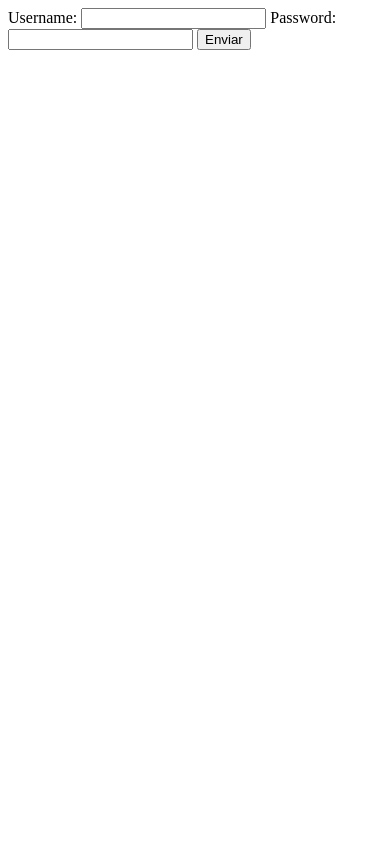
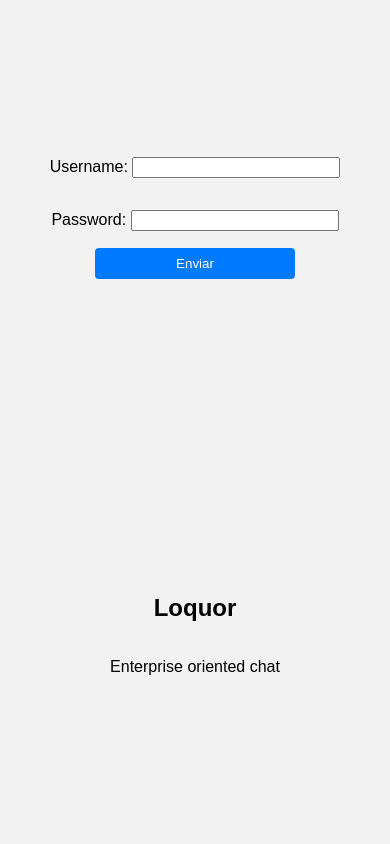
Before and after one commit to JulianGonzalezLopez/loquor, a website: page loquor_backend/public/html/login.html in a window 390 px wide. Drawn offline with Linux system fonts and the light colour scheme.

Commit message:
Resuelvo problemas de accesibilidad y comiendo con estilizado de version mobile (queda pendiente dividir js y css en archivos sepadados, lo estoy pateando de una manera increible)

```diff
--- /dev/null
+++ b/loquor_backend/public/css/chat-styles.css
@@ -0,0 +1,171 @@
+body {
+  font-family: Arial, sans-serif;
+  margin: 0;
+  padding: 0;
+  display: flex;
+  flex-direction: column;
+  justify-content: center;
+  align-items: center;
+  height: 100vh;
+  width: 100vw;
+  background-color: #f2f2f2;
+}
+
+main {
+  width: 90%;
+  display: grid;
+  grid-template-columns: 30% 70%;
+  grid-template-rows: 1fr;
+  grid-column-gap: 0px;
+  grid-row-gap: 0px;
+  background-color: #fff;
+  border-radius: 8px;
+  box-shadow: 0 0 10px rgba(0, 0, 0, 0.1);
+  padding: 20px;
+
+}
+
+
+#users-section{
+  /*border: 1px solid #ccc;*/
+  border-radius: 4px;
+  width: 90%;
+  height: 90vh;
+  border-radius: 4px;
+}
+
+#users{
+
+}
+
+#users > button {
+  width: 100%;
+  margin-top: .05rem;
+  margin-bottom: .1rem;
+  padding: .5rem;
+  border: none;
+  background-color: #007bff;
+  color: #fff;
+  cursor: pointer;
+  transition: background-color 0.3s ease;
+  border-radius: 4px;
+}
+
+#users > button:nth-child(1){
+  margin-top: 0;
+}
+
+#users > button:hover {
+  background-color: #0056b3;
+}
+
+/* Estilos para la sección de chat */
+#chat-section {
+  text-align: center;
+  grid-area: 1 / 2 / 2 / 3;
+  height: 90vh;
+  width: 90%;
+  position: relative;
+  display: flex;
+  justify-content: start;
+  flex-direction: column;
+}
+
+#currentChat-container{
+  margin-top: 0;
+  height: 5%;
+  margin-bottom: 1rem;
+  border: 1px solid #ccc;
+  border-radius: 4px;
+  display: flex;
+  justify-content: center;
+  align-items: center;
+}
+
+#currentChat{
+  margin: auto;
+}
+
+#messages {
+  list-style: none;
+  padding: 0;
+  margin: 0;
+  text-align: left;
+  flex: 1;
+  overflow-y: scroll;
+  border: 1px solid #ccc;
+  border-radius: 4px;
+  width: 100%;
+  max-height: 100%;
+  height: 90%;
+}
+
+#messages::-webkit-scrollbar, #users::-webkit-scrollbar{
+  width: 8px;
+}
+
+#messages::-webkit-scrollbar-thumb, #users::-webkit-scrollbar-thumb{
+  background-color: #6fa8dc; /* Color de la barra deslizante */
+  border-radius: 4px;
+}
+
+#messages::-webkit-scrollbar-track, #users::-webkit-scrollbar-track {
+  background-color: #c8e1f9; /* Color del fondo de la barra de desplazamiento */
+  border-radius: 4px;
+}
+
+/* Para navegadores basados en Firefox */
+#messages {
+  scrollbar-width: thin;
+}
+
+#messages::-moz-scrollbar {
+  width: 8px;
+}
+
+#messages::-moz-scrollbar-thumb {
+  background-color: #6fa8dc; /* Color de la barra deslizante en Firefox */
+  border-radius: 4px;
+}
+
+#messages::-moz-scrollbar-track {
+  background-color: #c8e1f9; /* Color del fondo de la barra de desplazamiento en Firefox */
+  border-radius: 4px;
+}
+
+.msg{
+  max-width: 95%;
+  margin-left: 5px;
+  overflow-wrap: break-word; /* Permite el quiebre de palabras */
+  overflow-wrap: break-word; /* Permite el quiebre de palabras */
+  word-wrap: break-word; /* Para navegadores antiguos */
+}
+
+#form {
+  display: flex;
+  justify-content: center;
+  align-items: center;
+  margin-top: 20px;
+}
+
+#input {
+  padding: 8px;
+  margin-right: 10px;
+  border-radius: 4px;
+  border: 1px solid #ccc;
+  width: 70%;
+}
+
+#send-btn {
+  padding: 8px 16px;
+  border-radius: 4px;
+  border: none;
+  background-color: #007bff;
+  color: #fff;
+  cursor: pointer;
+  transition: background-color 0.3s ease;
+}
+
+#send-btn:hover {
+  background-color: #0056b3;
+}
--- /dev/null
+++ b/loquor_backend/public/css/login.css
@@ -0,0 +1,82 @@
+body {
+    font-family: Arial, sans-serif;
+    margin: 0;
+    padding: 0;
+    display: flex;
+    flex-direction: column;
+    justify-content: center;
+    align-items: center;
+    height: 100vh;
+    width: 100vw;
+    background-color: #f2f2f2;
+  }
+
+main{
+    display: grid;
+    grid-template-columns: repeat(2, 1fr);
+    grid-template-rows: 1fr;
+    grid-column-gap: 0px;
+    grid-row-gap: 0px;
+    min-height: 100vh;
+    width: 100%;
+}
+
+#form-section {
+    grid-area: 1 / 1 / 2 / 2;
+    height: 100%;
+    width: 100%;
+    display: flex;
+    justify-content: center;
+    align-items: center;
+}
+
+#login-form{
+    display: flex;
+    flex-direction: column;
+    align-items: center;
+    justify-content: center;
+    width: 100%;
+}
+
+#login-form > label{
+    padding: 1rem;
+}
+
+#login-form button {
+    width: 200px;
+    margin-top: .05rem;
+    margin-bottom: .1rem;
+    padding: .5rem;
+    border: none;
+    background-color: #007bff;
+    color: #fff;
+    cursor: pointer;
+    transition: background-color 0.3s ease;
+    border-radius: 4px;
+}
+
+#login-form input{
+    width: 200px;
+}
+
+
+#text-section{
+    grid-area: 1 / 2 / 2 / 3;
+    display: flex;
+    flex-direction: column;
+    align-items: center;
+    justify-content: center;
+}
+
+
+@media screen and (max-width: 800px) {
+    main{
+        display: grid;
+        grid-template-columns: 1fr !important;
+        grid-template-rows: repeat(2, 1fr) !important;
+        grid-column-gap: 0px;
+        grid-row-gap: 0px;
+    }
+    #form-section { grid-area: 1 / 1 / 2 / 2; }
+    #text-section { grid-area: 2 / 1 / 3 / 2; }
+}
--- a/loquor_backend/public/html/login.html
+++ b/loquor_backend/public/html/login.html
@@ -5,13 +5,22 @@
     <meta http-equiv="X-UA-Compatible" content="IE=edge">
     <meta name="viewport" content="width=device-width, initial-scale=1.0">
     <title>Document</title>
+    <link rel="stylesheet" href="/css/login.css">
 </head>
 <body>
+    <main>
+        <section id="form-section">
             <form id="login-form">
                 <label for="username">Username: <input id="username" name="username" type="text"/></label>
                 <label for="password">Password: <input id="password" name="password" type="password"/></label>
                 <button>Enviar</button>
             </form>
+        </section>
+        <section id="text-section">
+            <h1>Loquor</h1>
+            <p>Enterprise oriented chat</p>
+        </section>
+    </main>
 </body>
     <script>
         const loginForm = document.getElementById("login-form");
@@ -31,6 +40,10 @@
             })
             .then(res=>res.json())
             .then(res=>{
+                if(res["id"] == undefined){
+                    window.alert(res["es"]);
+                    return null;
+                }
                 sessionStorage.setItem("user_id",res["id"]);
                 sessionStorage.setItem("username",res["username"]);
                 fetch("/authorize",{
@@ -46,6 +59,7 @@
                     sessionStorage.setItem("token",json.token);
                     console.log(sessionStorage.getItem("token"));
                     window.location.href = 'http://localhost:3000/html/chat.html';
+                    //window.location.href = "http://192.168.0.9:3000/html/chat.html";
                 })
 
             });
```
Also changed, not shown: loquor_backend/db_connections.js (+12 -5 lines), loquor_backend/public/html/chat.html (+5 -125 lines), loquor_backend/routes/login.js (+15 -7 lines). Lines whose indentation alone changed are shown as unchanged.
